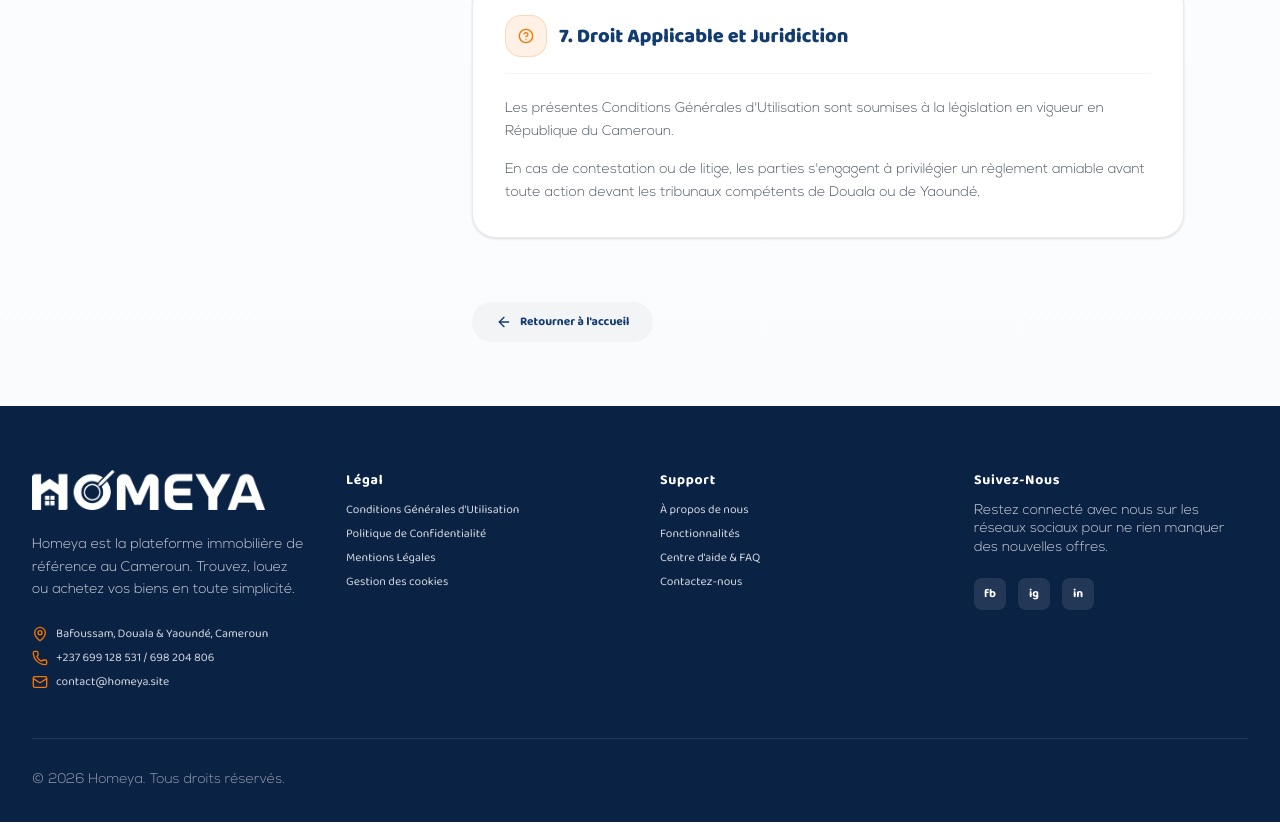
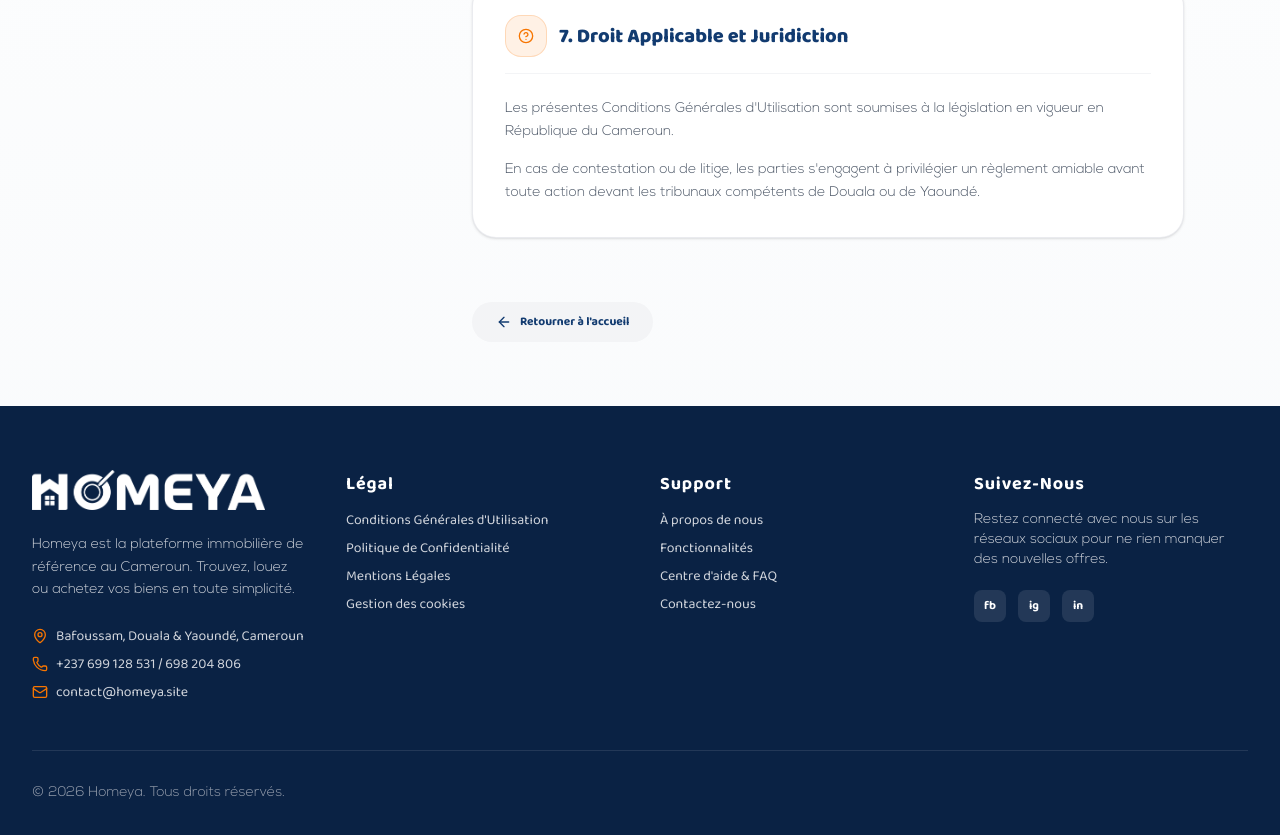
Before and after one commit to auriotmagoua/homeya_website, a Next.js app: page /cgu in a window 1280 px wide. Shown: the part 2673-3508 px from the top of the page. Built offline with nearby package versions, Linux system fonts and the light colour scheme.

Commit message:
adding new font

```diff
--- a/app/components/sections/Footer.tsx
+++ b/app/components/sections/Footer.tsx
@@ -34,11 +34,11 @@ export default function Footer() {
               />
             </Link>
 
-            <p className="text-sm text-gray-300 leading-relaxed max-w-sm">
+            <p className="text-xs text-gray-300 leading-relaxed max-w-sm">
               Homeya est la plateforme immobilière de référence au Cameroun. Trouvez, louez ou achetez vos biens en toute simplicité.
             </p>
 
-            <div className="space-y-2 pt-2 text-xs text-gray-300">
+            <div className="space-y-2 pt-2 text-sm text-gray-300">
               <div className="flex items-center space-x-2">
                 <MapPin className="w-4 h-4 text-[#F77500] flex-shrink-0" />
                 <span>Bafoussam, Douala & Yaoundé, Cameroun</span>
@@ -56,10 +56,10 @@ export default function Footer() {
 
           {/* Colonne 2 : Liens Légal */}
           <div className="space-y-3">
-            <h4 className="text-sm font-bold text-white tracking-wider">
+            <h4 className="text-lg font-bold text-white tracking-wider">
               Légal
             </h4>
-            <ul className="space-y-2 text-xs text-gray-300">
+            <ul className="space-y-2 text-sm text-gray-300">
               <li>
                 <Link href="/cgu" className="hover:text-[#F77500] transition-colors">
                   Conditions Générales d&apos;Utilisation
@@ -85,10 +85,10 @@ export default function Footer() {
 
           {/* Colonne 3 : Support */}
           <div className="space-y-3">
-            <h4 className="text-sm font-bold text-white tracking-wider">
+            <h4 className="text-lg font-bold text-white tracking-wider">
               Support
             </h4>
-            <ul className="space-y-2 text-xs text-gray-300">
+            <ul className="space-y-2 text-sm text-gray-300">
               <li>
                 <Link href="/#a-propos" className="hover:text-[#F77500] transition-colors">
                   À propos de nous
@@ -114,10 +114,10 @@ export default function Footer() {
 
           {/* Colonne 4 : Suivez-nous */}
           <div className="space-y-3">
-            <h4 className="text-sm font-bold text-white tracking-wider">
+            <h4 className="text-lg font-bold text-white tracking-wider">
               Suivez-Nous
             </h4>
-            <p className="text-xs text-gray-300">
+            <p className="text-sm text-gray-300">
               Restez connecté avec nous sur les réseaux sociaux pour ne rien manquer des nouvelles offres.
             </p>
 
@@ -155,7 +155,7 @@ export default function Footer() {
         </div>
 
         {/* Bas de page : Copyright + Bouton Scroll Top */}
-        <div className="pt-8 flex flex-col text-center sm:flex-row items-center justify-between text-xs text-gray-400 gap-4">
+        <div className="pt-8 flex flex-col text-center sm:flex-row items-center justify-between text-sm text-gray-400 gap-4">
           <p>© {new Date().getFullYear()} Homeya. Tous droits réservés.</p>
 
           {/* <button
--- a/app/components/sections/Hero.tsx
+++ b/app/components/sections/Hero.tsx
@@ -35,7 +35,7 @@ export default function Hero() {
         </div>
 
         {/* Titre Impactant */}
-        <h1 className="mb-6 text-3xl font-black tracking-tight text-[#123B70] sm:text-5xl md:text-6xl leading-[1.15]">
+        <h1 className="mb-1 text-3xl font-black tracking-tight text-[#123B70] sm:text-5xl md:text-6xl leading-[1.15]">
           Ton chez-toi,{" "}
           <span className="bg-gradient-to-r from-[#123B70] via-[#F77500] to-[#e06a00] bg-clip-text text-transparent">
             simplement.
```
